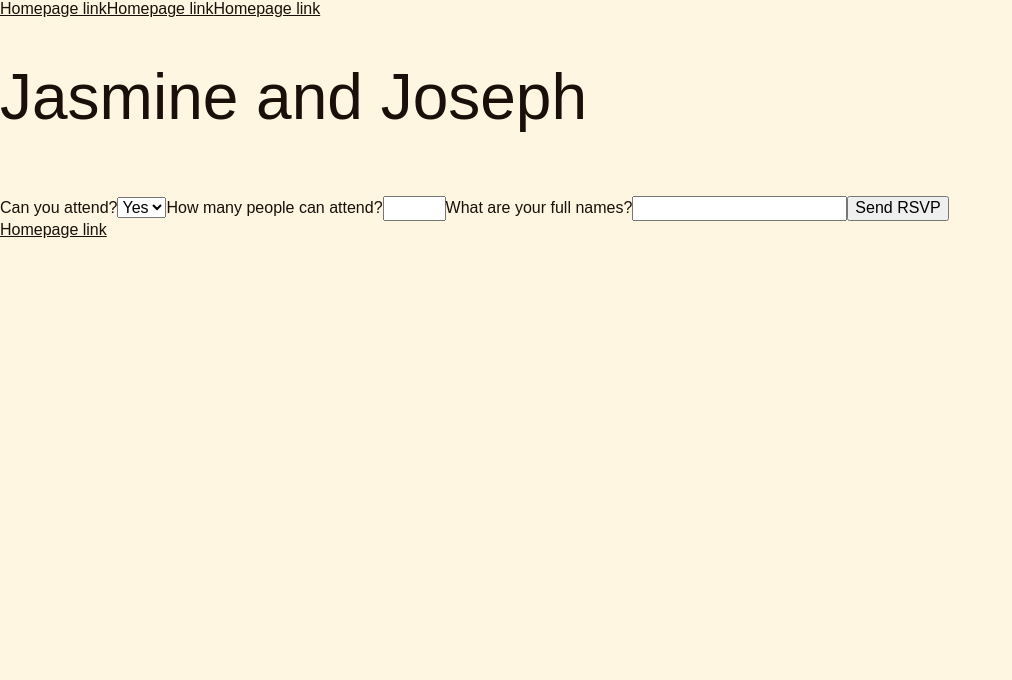
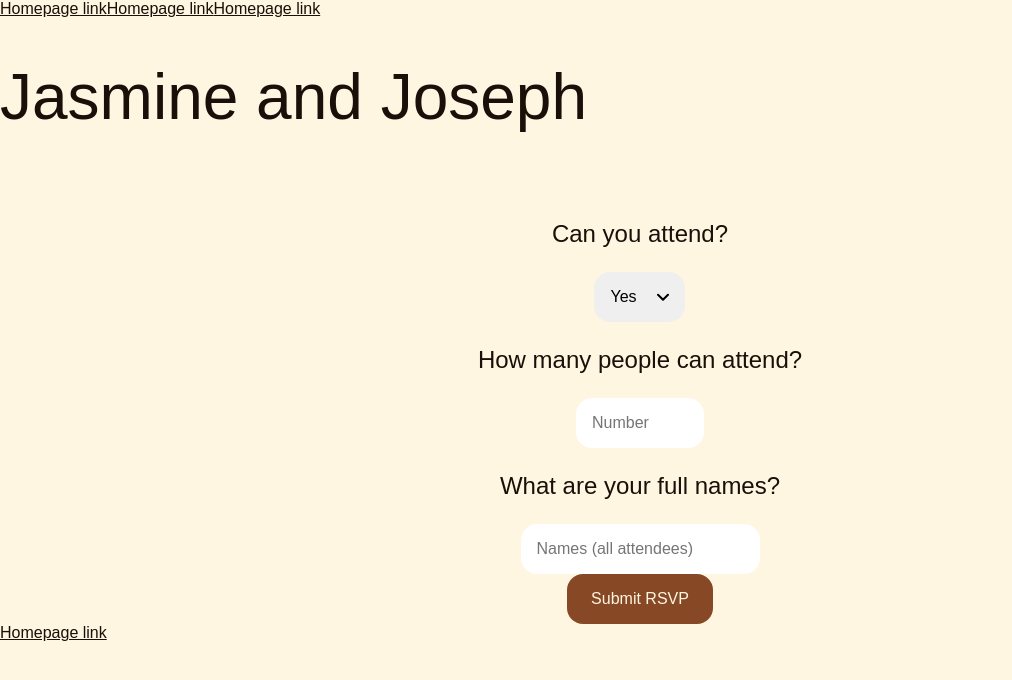
Before and after one commit to Joe-Brady/wedding-site, a React app: page / in a window 1280 px wide. Shown: the top 680 px of the page, without its empty margins (0-1012 px from the left). Built offline with nearby package versions, Linux system fonts and the light colour scheme.

Commit message:
Add styled form elements

```diff
--- /dev/null
+++ b/src/components/atoms/Button/Button.tsx
@@ -0,0 +1,31 @@
+import React, { ReactElement, MouseEvent } from "react";
+import styled from "styled-components";
+
+const StyledButton = styled("button")`
+  padding: ${({ theme }) => `${theme.space(2)} ${theme.space(3)}`};
+  border-radius: ${({ theme }) => theme.space(2)};
+  border: none;
+  background-color: ${({ theme }) => theme.highlight};
+  color: ${({ theme }) => theme.light};
+  opacity: ${({ disabled }) => (disabled ? "0.3" : "1")};
+  cursor: ${({ disabled }) => (disabled ? "not-allowed" : "pointer")};
+  width: fit-content;
+
+  &:hover {
+    opacity: ${({ disabled }) => (disabled ? "0.3" : "0.8")};
+  }
+`;
+
+export interface Props {
+  text: string;
+  onClick?: (event: MouseEvent) => void;
+  disabled?: boolean;
+}
+
+const Button = ({ text, onClick, disabled }: Props): ReactElement => (
+  <StyledButton type="submit" onClick={onClick} disabled={disabled}>
+    {text}
+  </StyledButton>
+);
+
+export default Button;
--- a/src/components/atoms/NumberInput/NumberInput.tsx
+++ b/src/components/atoms/NumberInput/NumberInput.tsx
@@ -14,6 +14,8 @@ export interface Props {
   placeholder?: string;
   name: string;
   size?: number;
+  min?: number;
+  max?: number;
 }
 
 const NumberInput = ({
@@ -21,6 +23,8 @@ const NumberInput = ({
   placeholder,
   name,
   size,
+  min,
+  max,
 }: Props): ReactElement => (
   <Input
     type="number"
@@ -28,6 +32,8 @@ const NumberInput = ({
     placeholder={placeholder}
     name={name}
     size={size}
+    min={min}
+    max={max}
     required
   />
 );
--- a/src/components/atoms/Select/Select.tsx
+++ b/src/components/atoms/Select/Select.tsx
@@ -14,6 +14,7 @@ const StyledSelect = styled("select")`
 const SelectContainer = styled("div")`
   position: relative;
   display: inline-block;
+  width: fit-content;
 `;
 
 const ArrowContainer = styled("div")`
--- a/src/components/pages/Home/Home.tsx
+++ b/src/components/pages/Home/Home.tsx
@@ -4,6 +4,11 @@ import { Link } from "react-router-dom";
 import { PageUrl } from "../../../types";
 import Page from "../../templates/Page/Page";
 import Typography from "../../core/Typography/Typography";
+import TextInput from "../../atoms/TextInput/TextInput";
+import NumberInput from "../../atoms/NumberInput/NumberInput";
+import Button from "../../atoms/Button/Button";
+import Select from "../../atoms/Select/Select";
+import { Label, Form } from "./styles";
 
 const Home = (): ReactElement => {
   async function submitRsvp(event: FormEvent<HTMLFormElement>) {
@@ -42,25 +47,34 @@ const Home = (): ReactElement => {
       headImageSrc=""
     >
       <div>
-        <form name="RSVP" method="POST" onSubmit={submitRsvp}>
+        <Form name="RSVP" method="POST" onSubmit={submitRsvp}>
           <input type="hidden" name="form-name" value="RSVP" />
-          <label>
-            Can you attend?
-            <select name="Attending">
-              <option value="Yes">Yes</option>
-              <option value="No">No</option>
-            </select>
-          </label>
-          <label>
-            How many people can attend?
-            <input type="number" name="Number of people" min="0" max="20" />
-          </label>
-          <label>
-            What are your full names?
-            <input type="text" name="Names" />
-          </label>
-          <button type="submit">Send RSVP</button>
-        </form>
+          <Label>
+            <Typography variant="h3" text="Can you attend?" />
+            <Select
+              name="Attending"
+              options={[
+                { value: "Yes", text: "Yes" },
+                { value: "No", text: "No" },
+              ]}
+            />
+          </Label>
+          <Label>
+            <Typography variant="h3" text="How many people can attend?" />
+            <NumberInput
+              name="Number of people"
+              size={12}
+              placeholder="Number"
+              min={0}
+              max={20}
+            />
+          </Label>
+          <Label>
+            <Typography variant="h3" text="What are your full names?" />
+            <TextInput name="Names" placeholder="Names (all attendees)" />
+          </Label>
+          <Button text="Submit RSVP" disabled={false} />
+        </Form>
         <Link to={PageUrl.Home}>Homepage link</Link>
       </div>
     </Page>
--- a/src/components/pages/Home/styles.ts
+++ b/src/components/pages/Home/styles.ts
@@ -1 +1,13 @@
-// import styled from "styled-components";
+import styled from "styled-components";
+
+export const Label = styled("label")`
+  display: flex;
+  flex-direction: column;
+  align-items: center;
+`;
+
+export const Form = styled("form")`
+  display: flex;
+  flex-direction: column;
+  align-items: center;
+`;
```
Also changed, not shown: 1 other file (tests, documents, lock files or other folders).
